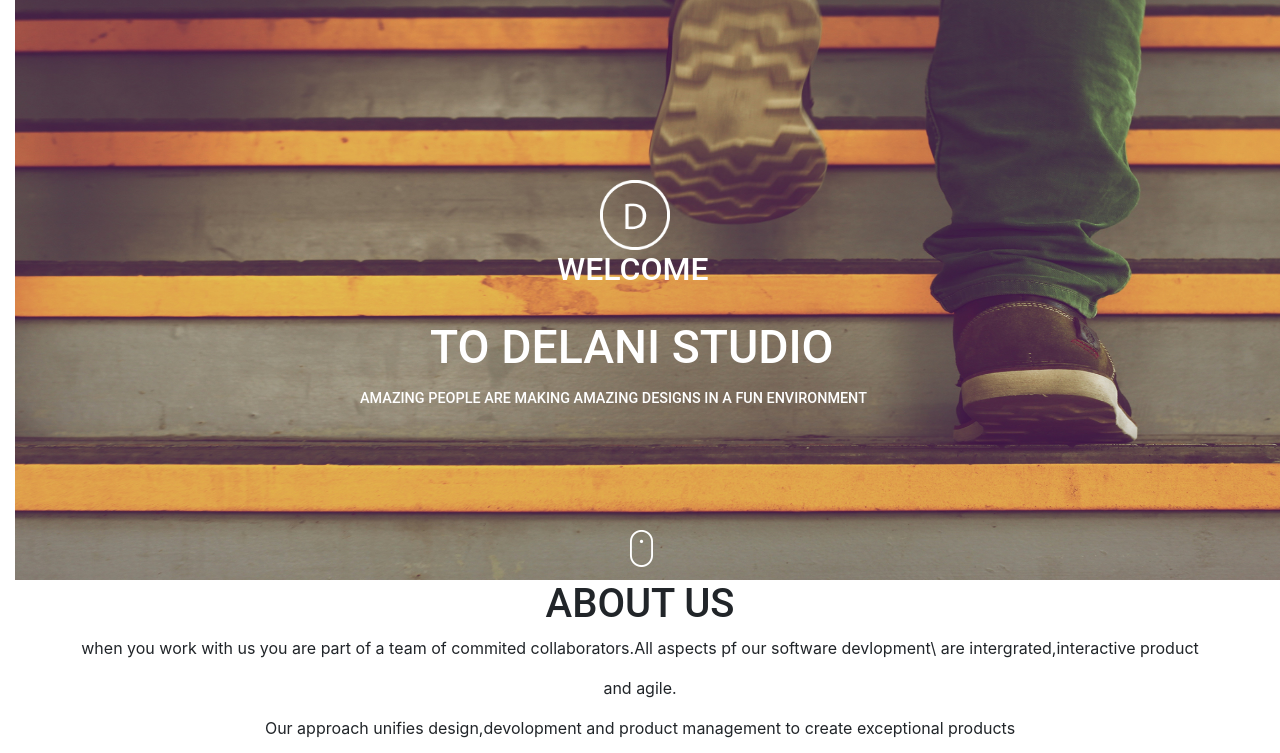
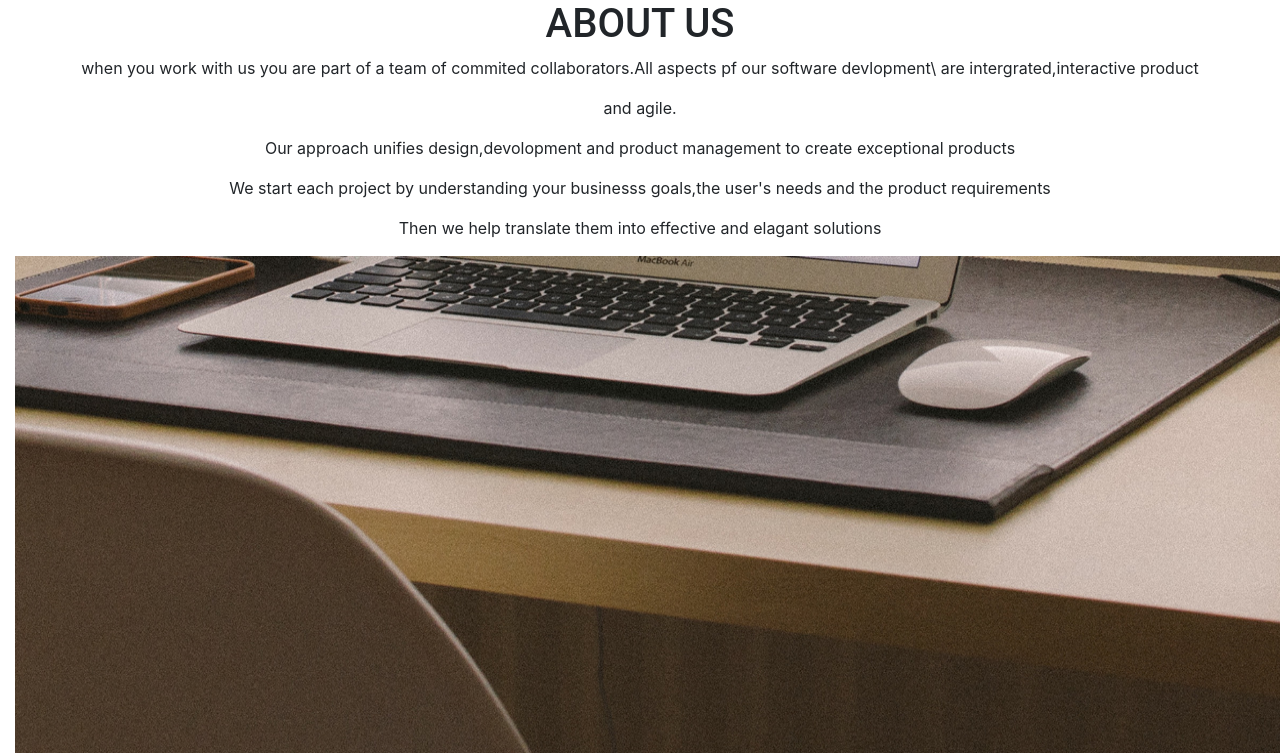
Before and after one commit to crash340/Delani-studio, a plain HTML site: page index.html in a window 1280 px wide. Shown: the top 753 px of the page. Drawn offline with nearby package versions, Linux system fonts and the light colour scheme.

Commit message:
added html structure

```diff
--- a/index.html
+++ b/index.html
@@ -14,14 +14,7 @@
 
 <body>
   <div class="container-fluid">
-    <div class="First-part">
-      <div class="first-img"><img src="img/h_img.jpg" width="1270" height="580"></div>
-      <div class="logo-move"><img src="img/logo.png" width="70" height="70"></div>
-      <h2 class="first-text">WELCOME</h2>
-      <h2 class="second-text">TO DELANI STUDIO</h2>
-      <h2 class="third-text">AMAZING PEOPLE ARE MAKING AMAZING DESIGNS IN A FUN ENVIRONMENT</h2>
-      <div class="mouse-click"><img src="img/mouse_click.png"></div>
-    </div>
+
 
     <h1 class="fourth-text">ABOUT US</h1>
     <p class='da'>when you work with us you are part of a team of commited collaborators.All aspects pf our software devlopment\
```
